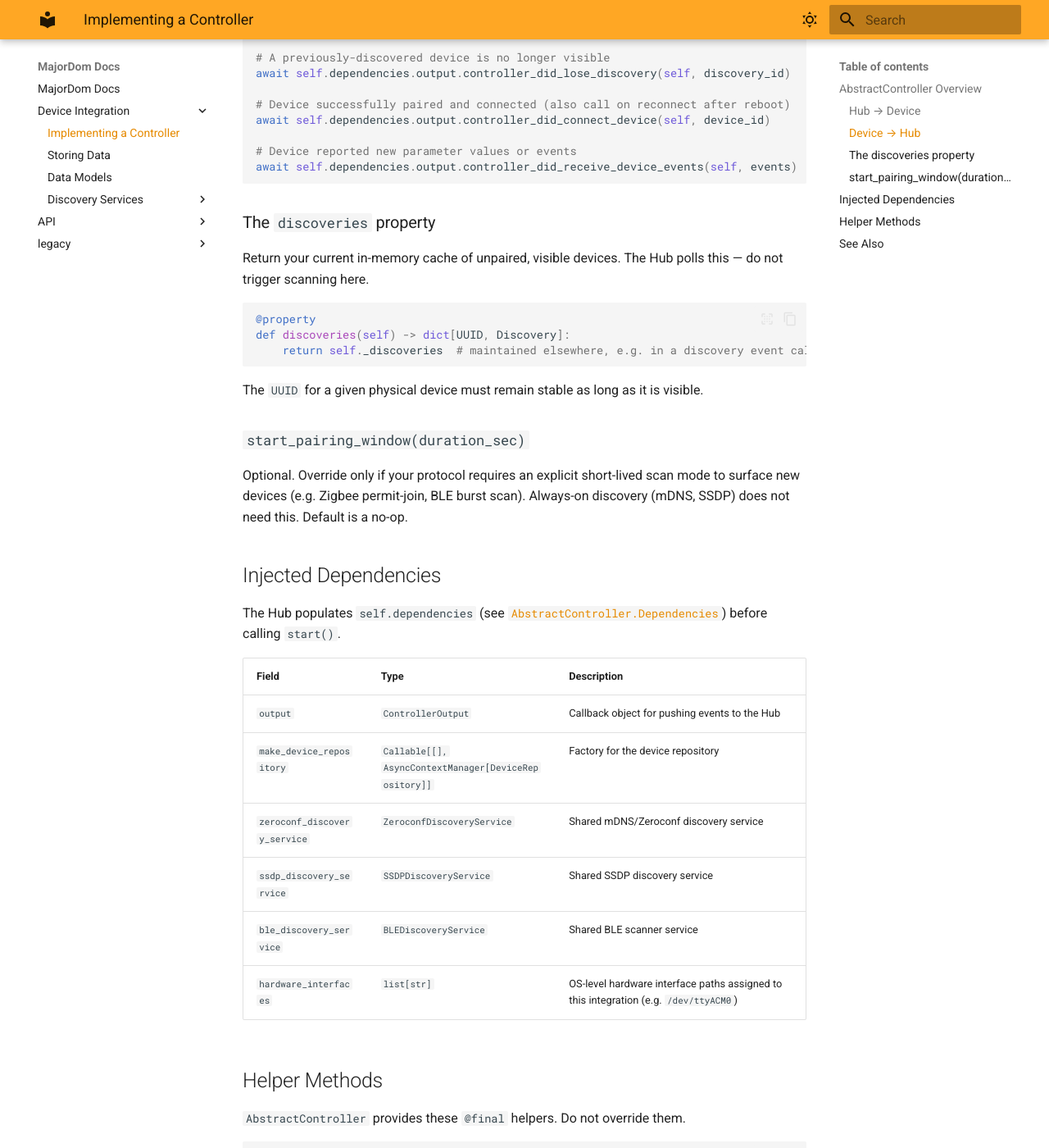
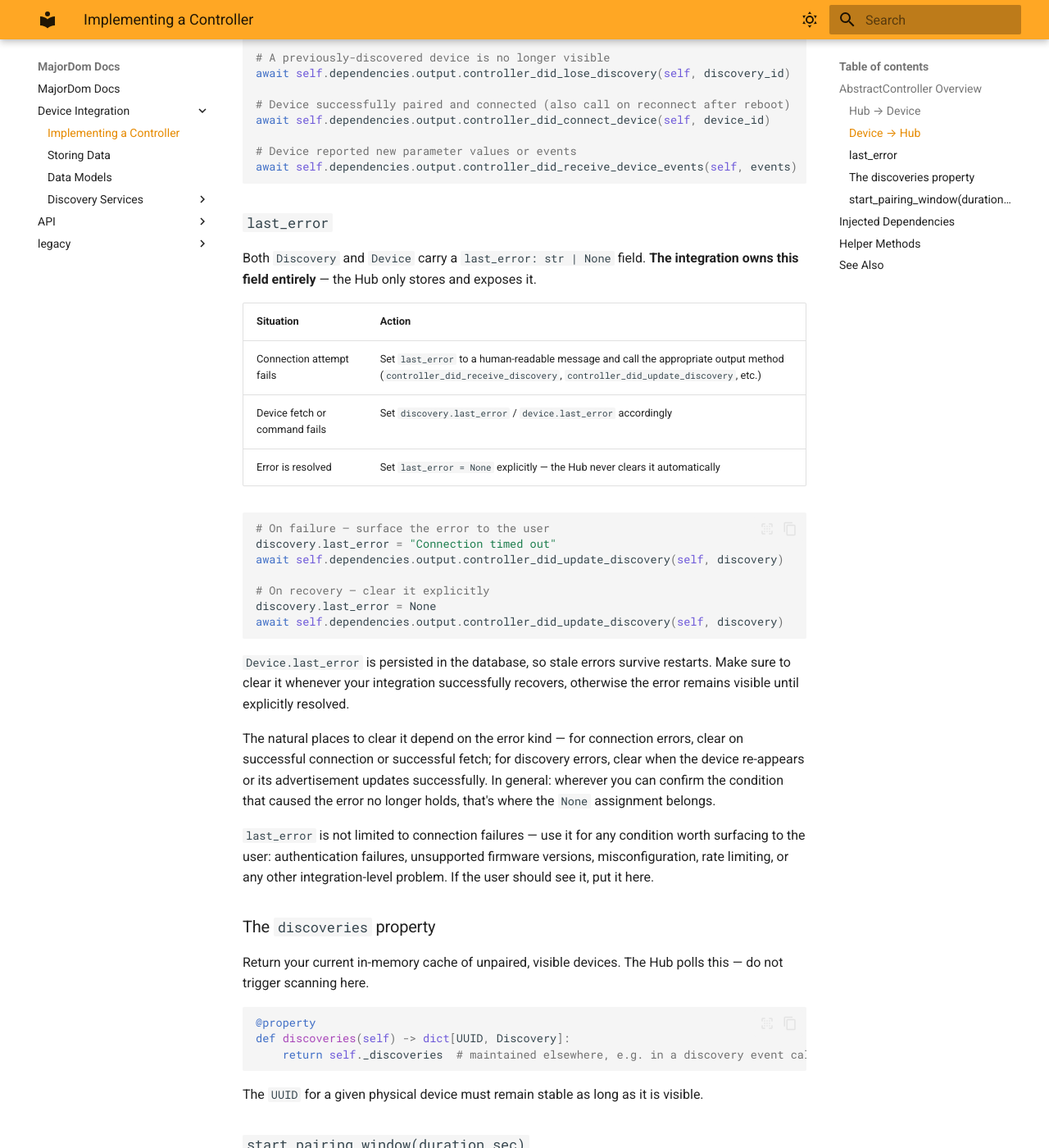
Before and after one commit to ParkerIndustries/MajorDom-Docs, an MkDocs documentation site: the page built from docs/device-integration/controller.md, in a window 1280 px wide and 1400 px high, scrolled down 634 px. Shown: the whole window at 82% size. Built offline with MkDocs 1.6.1 and Material for MkDocs 9.7.7, drawn with Linux system fonts in a browser that asks for light colours.

Commit message:
add last_error

````diff
--- a/docs/device-integration/controller.md
+++ b/docs/device-integration/controller.md
@@ -28,6 +28,32 @@ await self.dependencies.output.controller_did_connect_device(self, device_id)
 # Device reported new parameter values or events
 await self.dependencies.output.controller_did_receive_device_events(self, events)
 ```
+
+### `last_error`
+
+Both `Discovery` and `Device` carry a `last_error: str | None` field. **The integration owns this field entirely** — the Hub only stores and exposes it.
+
+| Situation | Action |
+|---|---|
+| Connection attempt fails | Set `last_error` to a human-readable message and call the appropriate output method (`controller_did_receive_discovery`, `controller_did_update_discovery`, etc.) |
+| Device fetch or command fails | Set `discovery.last_error` / `device.last_error` accordingly |
+| Error is resolved | Set `last_error = None` explicitly — the Hub never clears it automatically |
+
+```python
+# On failure — surface the error to the user
+discovery.last_error = "Connection timed out"
+await self.dependencies.output.controller_did_update_discovery(self, discovery)
+
+# On recovery — clear it explicitly
+discovery.last_error = None
+await self.dependencies.output.controller_did_update_discovery(self, discovery)
+```
+
+`Device.last_error` is persisted in the database, so stale errors survive restarts. Make sure to clear it whenever your integration successfully recovers, otherwise the error remains visible until explicitly resolved.
+
+The natural places to clear it depend on the error kind — for connection errors, clear on successful connection or successful fetch; for discovery errors, clear when the device re-appears or its advertisement updates successfully. In general: wherever you can confirm the condition that caused the error no longer holds, that's where the `None` assignment belongs.
+
+`last_error` is not limited to connection failures — use it for any condition worth surfacing to the user: authentication failures, unsupported firmware versions, misconfiguration, rate limiting, or any other integration-level problem. If the user should see it, put it here.
 
 ### The `discoveries` property
 
````
Also changed, not shown: docs/device-integration/data_models.md (+2 -0 lines).
